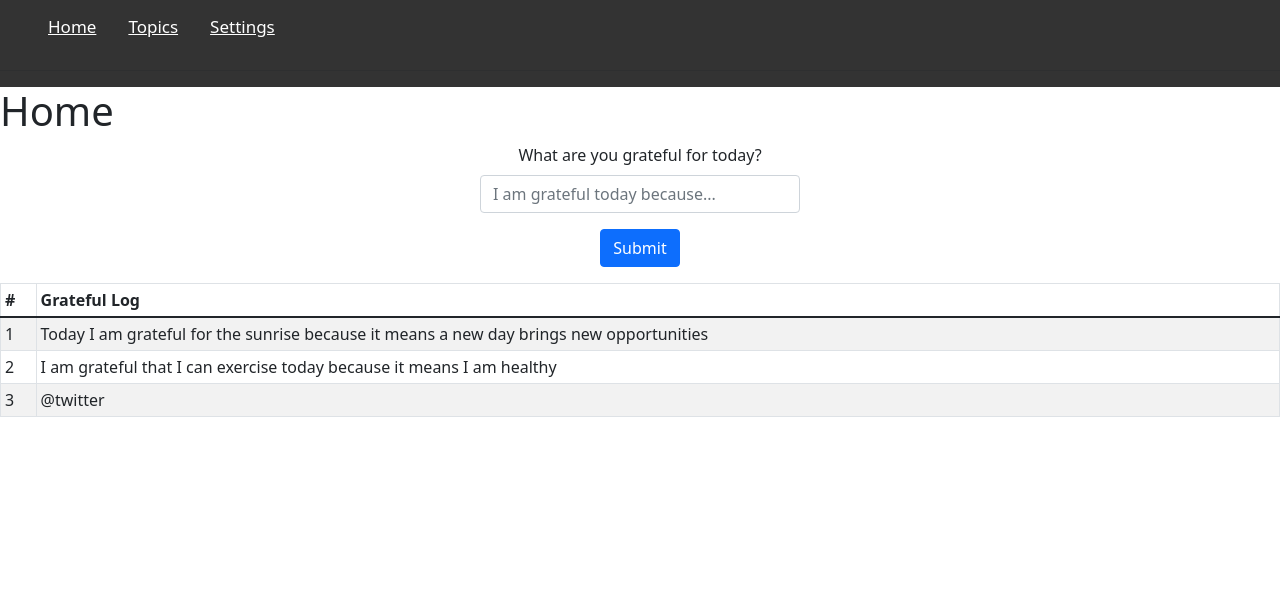
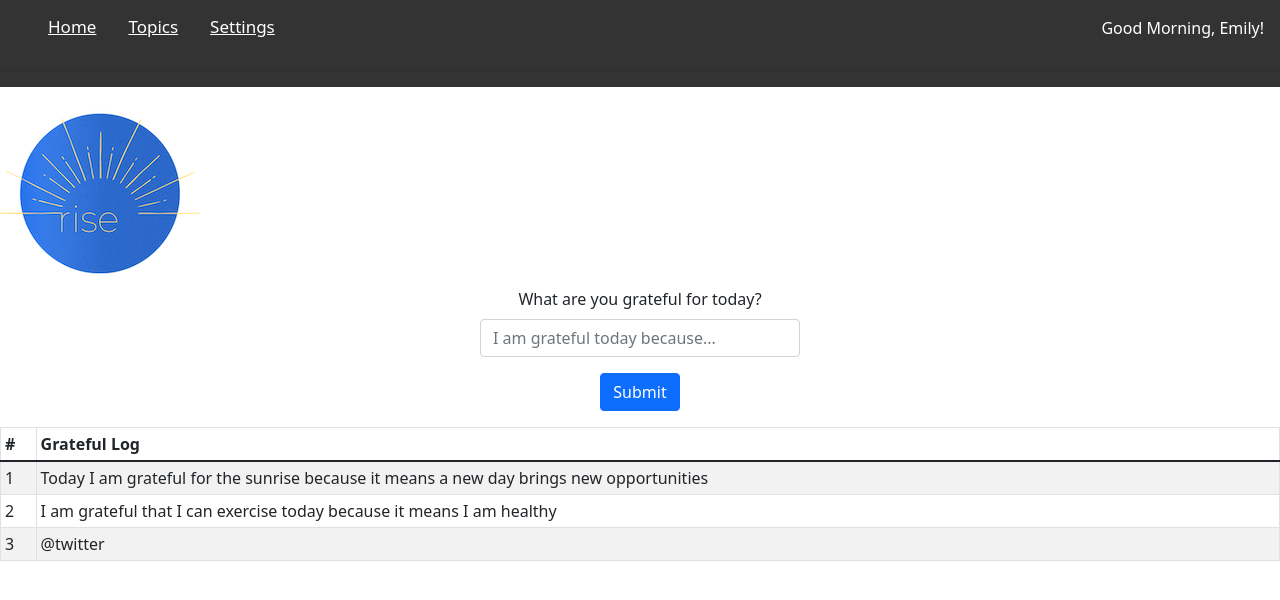
Before and after one commit to emi-ve/MorningApp, a React (Create React App) app: page / in a window 1280 px wide. Shown: the top 600 px of the page. Built offline with nearby package versions, Linux system fonts and the light colour scheme.

Commit message:
add logo & welcome

```diff
--- a/src/App.tsx
+++ b/src/App.tsx
@@ -1,5 +1,5 @@
 import * as React from 'react';
-import { Link} from 'react-router-dom';
+import { Link } from 'react-router-dom';
 import Main from './Main';
 export default function App() {
   return (
@@ -10,6 +10,7 @@ export default function App() {
           <li><Link to='/' className="link">Home</Link></li>
           <li><Link to='/topics' className="link">Topics</Link></li>
           <li><Link to='/settings' className="link">Settings</Link></li>
+          <div className="text-white float-end p-3"> Good Morning, Emily! </div>
         </ul>
         <hr />
 
--- a/src/components/Home.tsx
+++ b/src/components/Home.tsx
@@ -1,10 +1,12 @@
 import MorningForm from './morningForm/MorningForm'
 import GratefulLog from './gratefulLog/GratefulLog'
+import Header from './header/Header'
 
 const Home = () => {
     return (
         <div>
-            <h1>Home</h1>
+            <Header />
+
             <MorningForm />
             <GratefulLog />
 
--- /dev/null
+++ b/src/components/header/Header.tsx
@@ -0,0 +1,14 @@
+import logo from './Dawn.png'
+import './styles.css';
+
+
+const Header = () => {
+    return (
+        <div>
+            <img src={logo} alt="fireSpot" className="w" />
+        </div>
+
+
+    )
+}
+export default Header;
```
Also changed, not shown: src/components/header/Dawn.png (added), src/components/header/styles.css (added).
